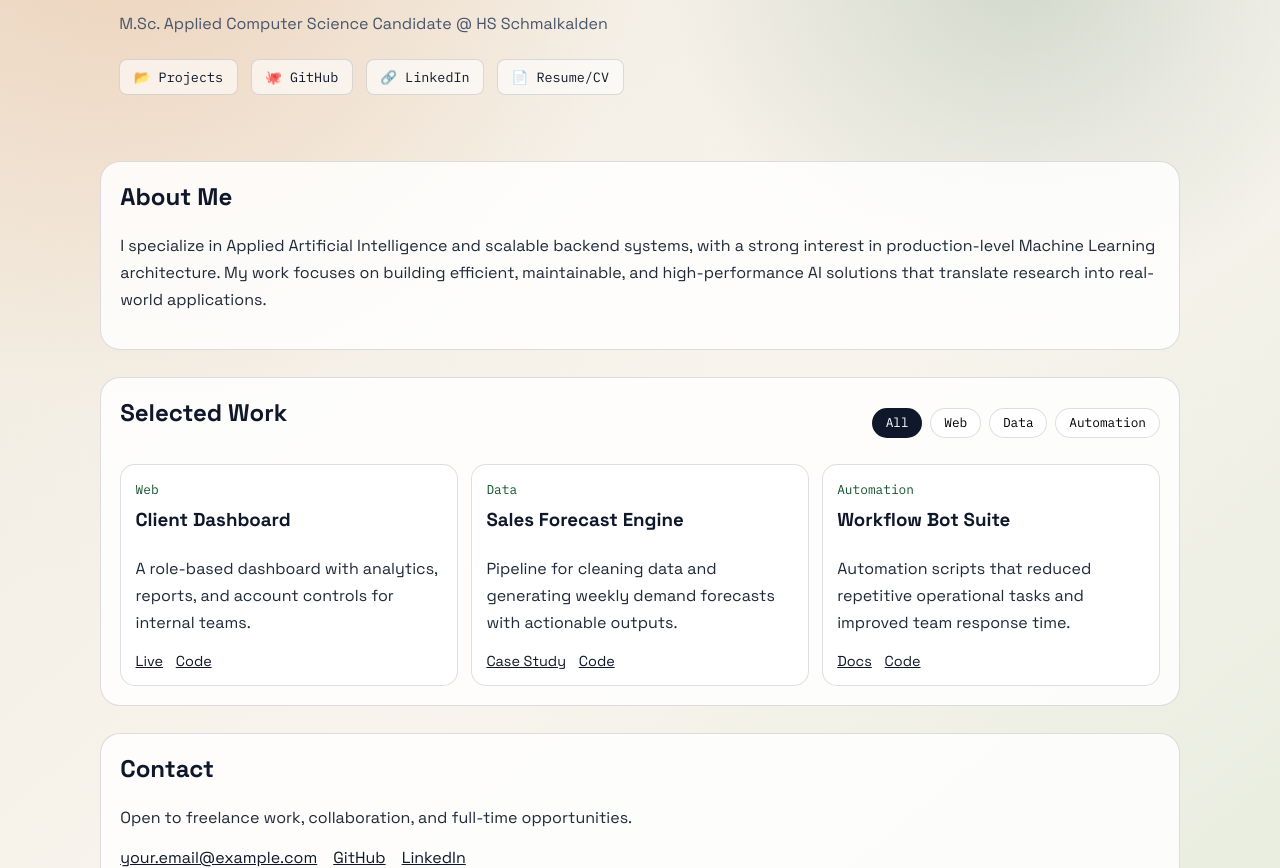
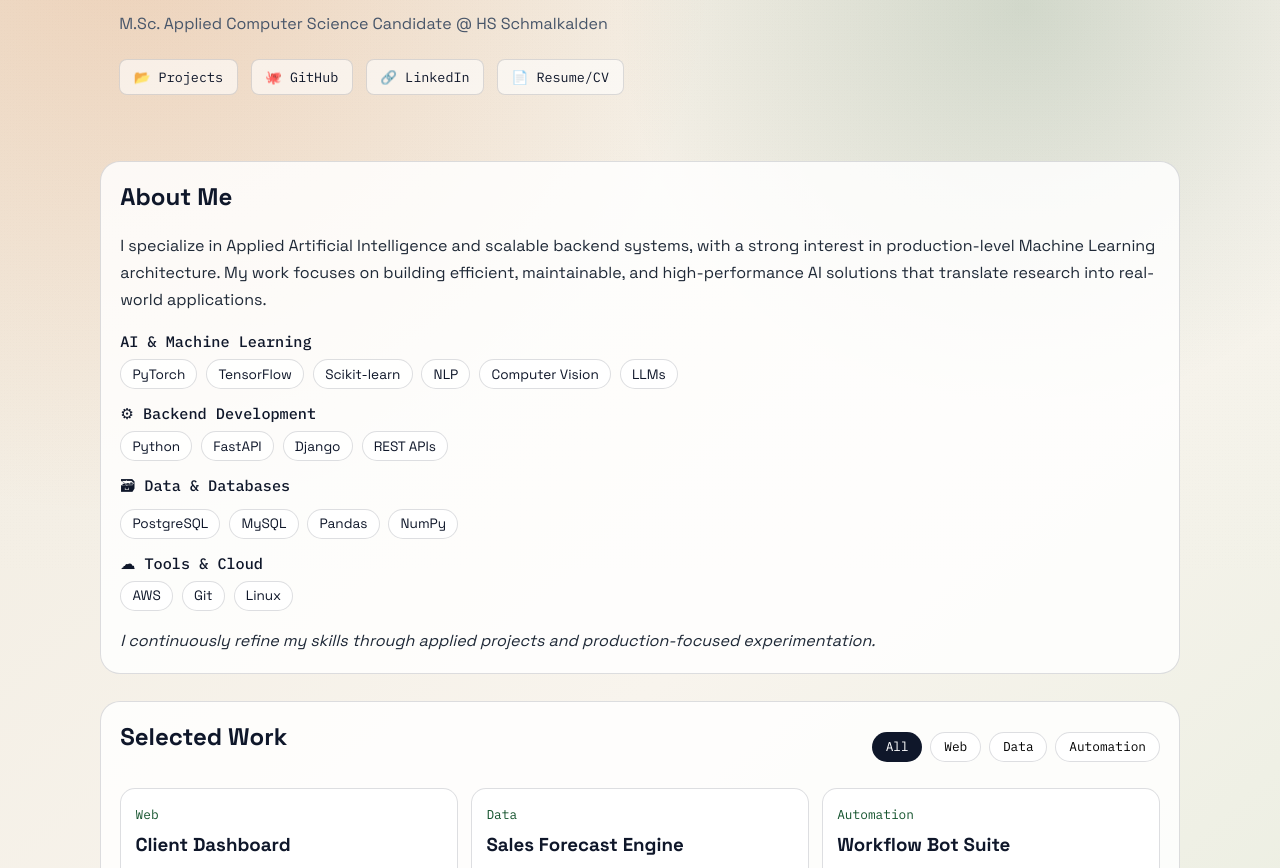
Before and after one commit to Numan-Tasaddaq/Numan-Tasaddaq.github.io, a plain HTML site: page index.html in a window 1280 px wide. Shown: the part 232-1100 px from the top of the page. Drawn offline with Linux system fonts and the light colour scheme.

Commit message:
Add categorized skill tags to About section

```diff
--- a/index.html
+++ b/index.html
@@ -40,6 +40,46 @@
       <p>
         I specialize in Applied Artificial Intelligence and scalable backend systems, with a strong interest in production-level Machine Learning architecture. My work focuses on building efficient, maintainable, and high-performance AI solutions that translate research into real-world applications.
       </p>
+      <div class="skill-groups">
+        <div class="skill-group">
+          <h3>AI &amp; Machine Learning</h3>
+          <div class="skill-tags">
+            <span class="skill-tag">PyTorch</span>
+            <span class="skill-tag">TensorFlow</span>
+            <span class="skill-tag">Scikit-learn</span>
+            <span class="skill-tag">NLP</span>
+            <span class="skill-tag">Computer Vision</span>
+            <span class="skill-tag">LLMs</span>
+          </div>
+        </div>
+        <div class="skill-group">
+          <h3>&#9881; Backend Development</h3>
+          <div class="skill-tags">
+            <span class="skill-tag">Python</span>
+            <span class="skill-tag">FastAPI</span>
+            <span class="skill-tag">Django</span>
+            <span class="skill-tag">REST APIs</span>
+          </div>
+        </div>
+        <div class="skill-group">
+          <h3>&#128451; Data &amp; Databases</h3>
+          <div class="skill-tags">
+            <span class="skill-tag">PostgreSQL</span>
+            <span class="skill-tag">MySQL</span>
+            <span class="skill-tag">Pandas</span>
+            <span class="skill-tag">NumPy</span>
+          </div>
+        </div>
+        <div class="skill-group">
+          <h3>&#9729; Tools &amp; Cloud</h3>
+          <div class="skill-tags">
+            <span class="skill-tag">AWS</span>
+            <span class="skill-tag">Git</span>
+            <span class="skill-tag">Linux</span>
+          </div>
+        </div>
+      </div>
+      <p class="skills-note">I continuously refine my skills through applied projects and production-focused experimentation.</p>
     </section>
 
     <section class="section reveal" id="projects">
--- a/styles.css
+++ b/styles.css
@@ -218,21 +218,37 @@ h1 {
   font-size: 0.9rem;
 }
 
-.skills {
-  padding: 0;
-  margin: 1rem 0 0;
-  display: flex;
-  gap: 0.55rem;
-  flex-wrap: wrap;
-  list-style: none;
+.skill-groups {
+  margin-top: 1.1rem;
+  display: grid;
+  gap: 0.85rem;
 }
 
-.skills li {
+.skill-group h3 {
+  margin: 0 0 0.5rem;
+  font-size: 0.95rem;
+  font-family: "IBM Plex Mono", monospace;
+  font-weight: 500;
+}
+
+.skill-tags {
+  display: flex;
+  flex-wrap: wrap;
+  gap: 0.55rem;
+}
+
+.skill-tag {
   border: 1px solid var(--line);
   border-radius: 999px;
   padding: 0.35rem 0.7rem;
   font-size: 0.85rem;
   background: rgba(255, 255, 255, 0.8);
+}
+
+.skills-note {
+  margin: 1rem 0 0;
+  font-style: italic;
+  color: var(--muted);
 }
 
 .contact-links {
```
